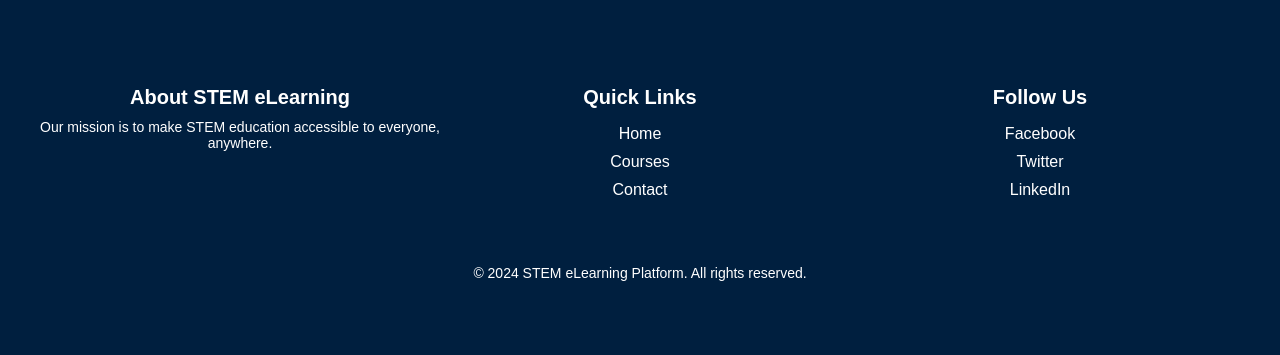
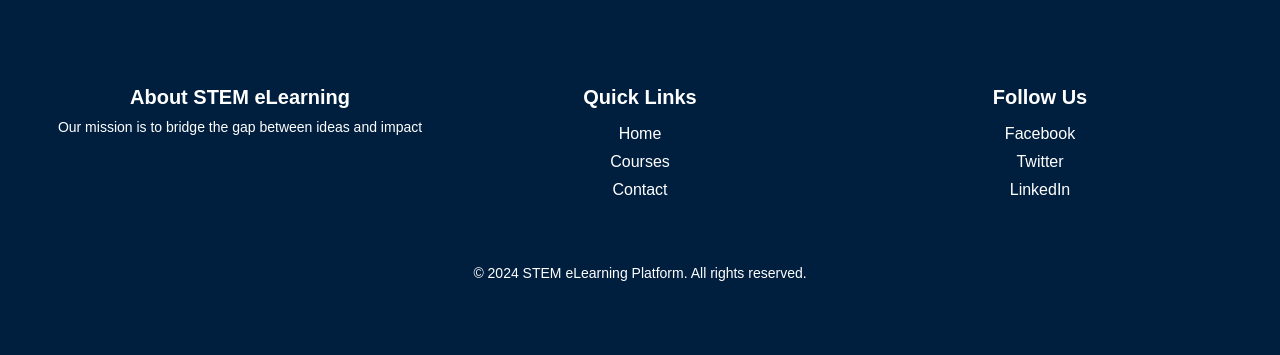
Before and after one commit to swalehmwadime/STEM-eLearning, a Flask app: page / in a window 1280 px wide. Shown: the part 1362-1717 px from the top of the page. Run offline with Flask 2, Linux system fonts and the light colour scheme.

Commit message:
Update index.html

```diff
--- a/app/templates/index.html
+++ b/app/templates/index.html
@@ -78,7 +78,7 @@
             <div class="footer-content">
                 <div class="footer-about">
                     <h4>About STEM eLearning</h4>
-                    <p>Our mission is to make STEM education accessible to everyone, anywhere.</p>
+                    <p>Our mission is to bridge the gap between ideas and impact</p>
                 </div>
                 <div class="footer-links">
                     <h4>Quick Links</h4>
```
